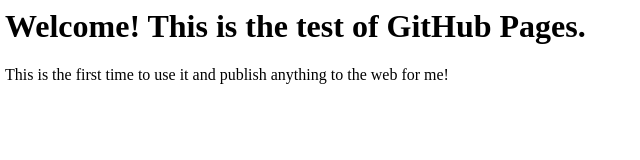
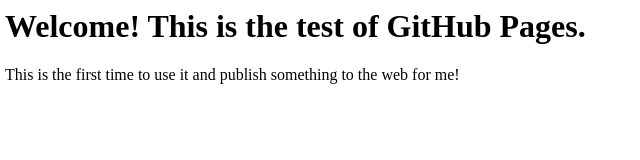
Before and after one commit to G145mm/20190703, a plain HTML site: page index.html in a window 1280 px wide. Shown: the full height of the page, 3-643 px from the left. Drawn offline with Linux system fonts and the light colour scheme.

Commit message:
add HTML

```diff
--- a/index.html
+++ b/index.html
@@ -1,4 +1,4 @@
 <html>
     <h1>Welcome! This is the test of GitHub Pages.</h1>
-    <p>This is the first time to use it and publish anything to the web for me!</p>
+    <p>This is the first time to use it and publish something to the web for me!</p>
 </html>
```
